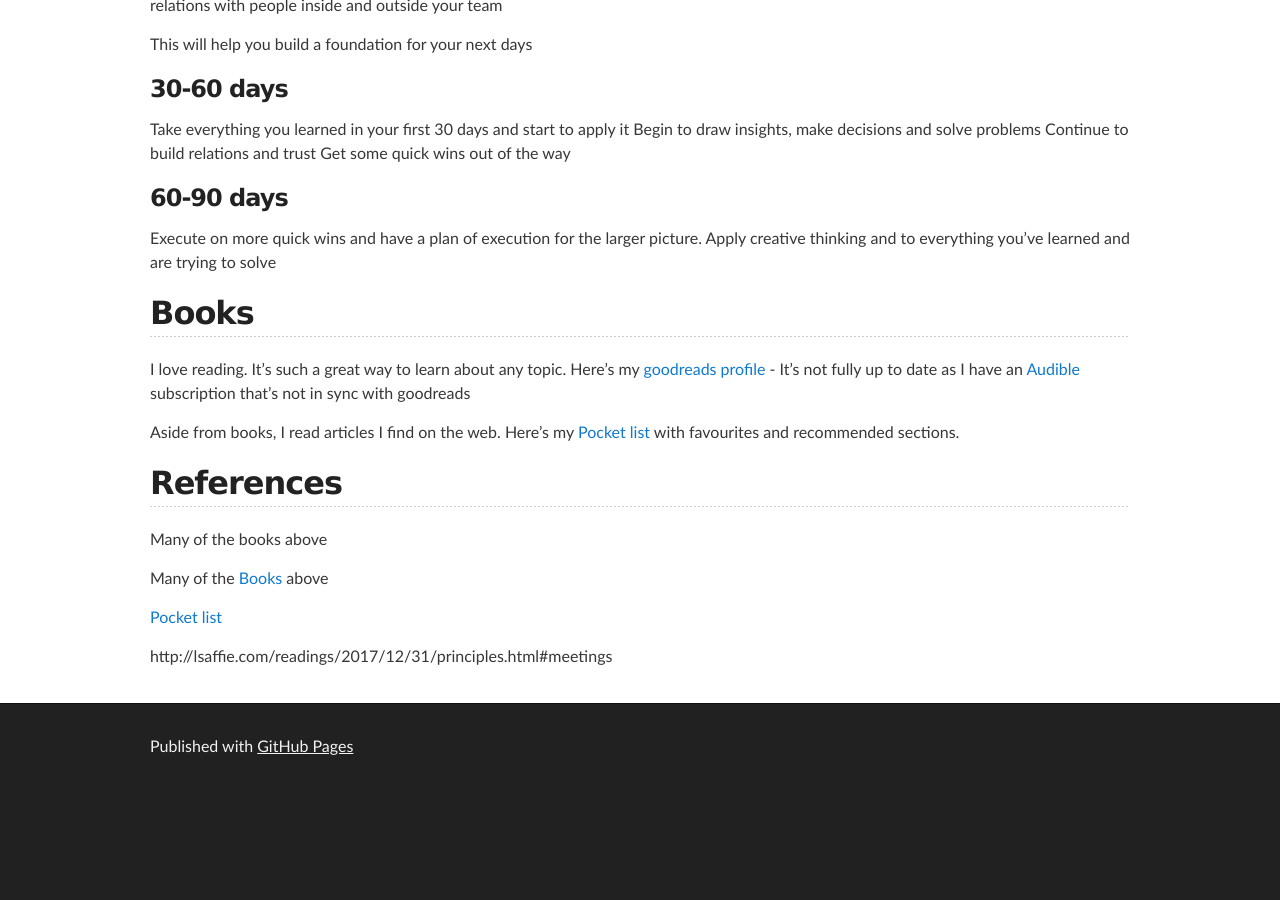
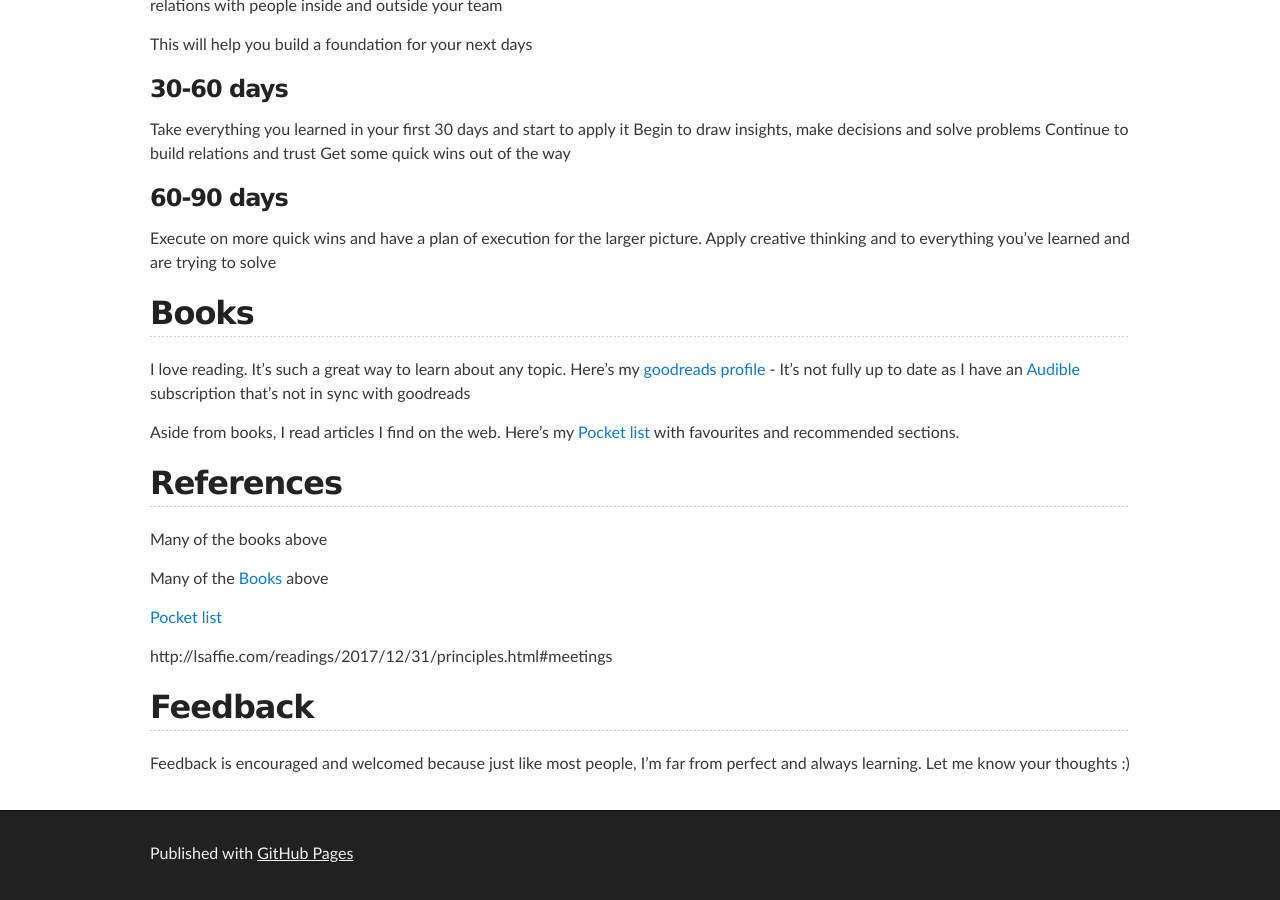
Before and after one commit to lsaffie/lsaffie.github.io, a Jekyll site: the page built from _posts/2018-10-29-Luis-Saffie-README.md, in a window 1280 px wide and 900 px high, scrolled down 4819 px. Built offline with Jekyll 4.4.1, drawn with Linux system fonts in a browser that asks for light colours; our own code applies the rules of GitHub Pages for plain Markdown files; before the commit the page ends 5612 px from its top, so only the background shows below that.

Commit message:
feedback in readme document

```diff
--- a/_posts/2018-10-29-Luis-Saffie-README.md
+++ b/_posts/2018-10-29-Luis-Saffie-README.md
@@ -217,3 +217,7 @@ Many of the [Books](https://quip.com/eNtQAslPhXCp#SOIACA7R3nW) above
 [Pocket list](http://getpocket.com/@9eWTIA3bg3aN4pa1dtd1878d65p9g077c43b08Z80gT724Id7e451Y2ddc0Eab81)
 
 http://lsaffie.com/readings/2017/12/31/principles.html#meetings
+
+## Feedback
+
+Feedback is encouraged and welcomed because just like most people, I'm far from perfect and always learning. Let me know your thoughts :)
```
